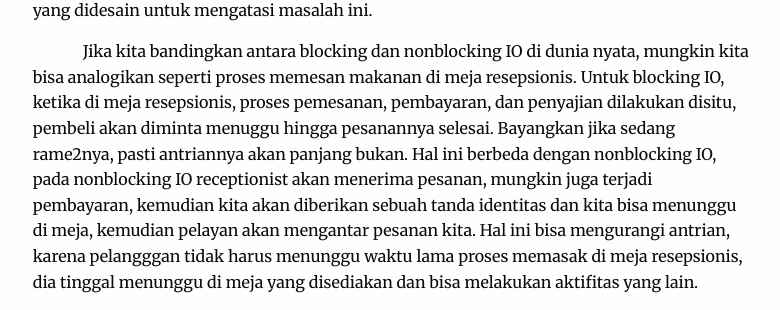
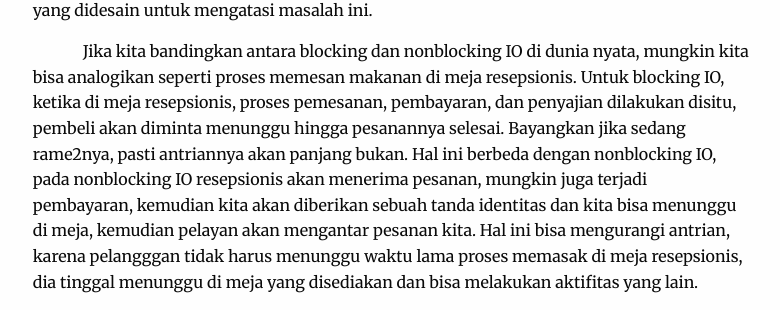
Before and after one commit to ari-el-muhandiz/ari-el-muhandiz.github.io, a Jekyll site: the page built from _posts/2016-04-29-node-js-javascript-server.md, in a window 1280 px wide. Shown: the part 1341-1651 px from the top of the page, without its empty margins (249-1029 px from the left). Built offline with Jekyll 4.4.1, drawn with Linux system fonts in a browser that asks for light colours.

Commit message:
revised post node js server

```diff
--- a/_posts/2016-04-29-node-js-javascript-server.md
+++ b/_posts/2016-04-29-node-js-javascript-server.md
@@ -17,7 +17,7 @@ date: 2016-04-29
 </p>
 
 <p class='with-indent' markdown='1'>
-	Jika kita bandingkan antara blocking dan nonblocking IO di dunia nyata, mungkin kita bisa analogikan seperti proses memesan makanan di meja resepsionis. Untuk blocking IO, ketika di meja resepsionis, proses pemesanan, pembayaran, dan penyajian dilakukan disitu, pembeli akan diminta menuggu hingga pesanannya selesai. Bayangkan jika sedang rame2nya, pasti antriannya akan panjang bukan. Hal ini berbeda dengan nonblocking IO, pada nonblocking IO receptionist akan menerima pesanan, mungkin juga terjadi pembayaran, kemudian kita akan diberikan sebuah tanda identitas dan kita bisa menunggu di meja, kemudian pelayan akan mengantar pesanan kita. Hal ini bisa mengurangi antrian, karena pelangggan tidak harus menunggu waktu lama proses memasak di meja resepsionis, dia tinggal menunggu di meja yang disediakan dan bisa melakukan aktifitas yang lain.
+	Jika kita bandingkan antara blocking dan nonblocking IO di dunia nyata, mungkin kita bisa analogikan seperti proses memesan makanan di meja resepsionis. Untuk blocking IO, ketika di meja resepsionis, proses pemesanan, pembayaran, dan penyajian dilakukan disitu, pembeli akan diminta menunggu hingga pesanannya selesai. Bayangkan jika sedang rame2nya, pasti antriannya akan panjang bukan. Hal ini berbeda dengan nonblocking IO, pada nonblocking IO resepsionis akan menerima pesanan, mungkin juga terjadi pembayaran, kemudian kita akan diberikan sebuah tanda identitas dan kita bisa menunggu di meja, kemudian pelayan akan mengantar pesanan kita. Hal ini bisa mengurangi antrian, karena pelangggan tidak harus menunggu waktu lama proses memasak di meja resepsionis, dia tinggal menunggu di meja yang disediakan dan bisa melakukan aktifitas yang lain.
 </p>
 
 <p class='with-indent' markdown='1'>
```
